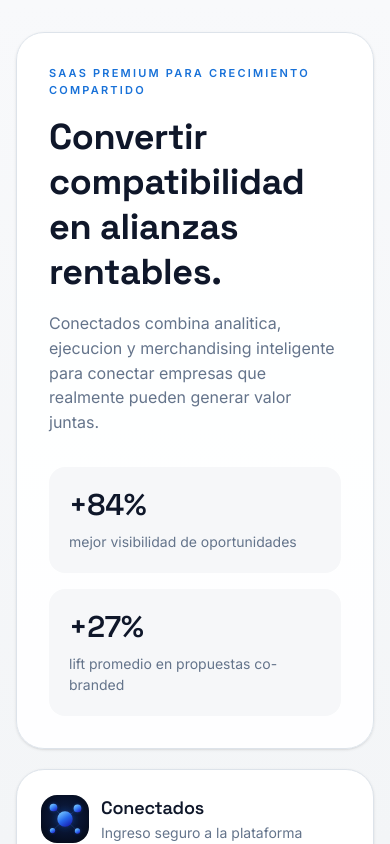
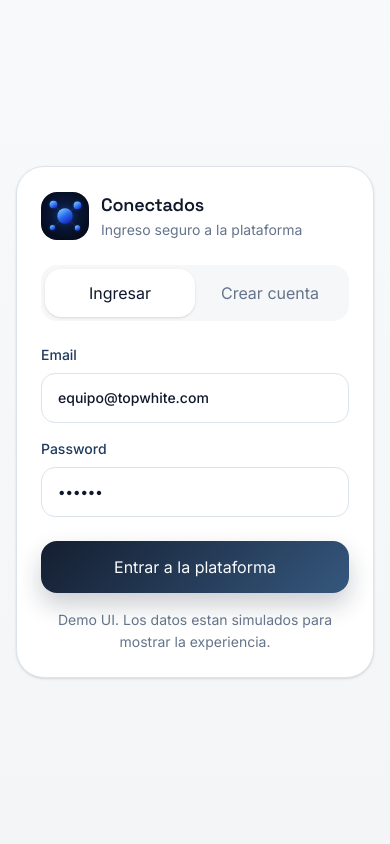
Before and after one commit to agustinorellano/Conectados-demo-1.2, a React (Vite) app: page / in a window 390 px wide. Built offline with nearby package versions, Linux system fonts and the light colour scheme; the HTML template or start-up script is replaced by a standard one.

Commit message:
fix: auth screen — remove left panel, center login card
Remove marketing copy panel (caused layout freeze on mobile).
Login card now centered, full height, single column.

Co-Authored-By: Claude Sonnet 4.6 <noreply@anthropic.com>

```diff
--- a/src/components/auth/AuthScreen.jsx
+++ b/src/components/auth/AuthScreen.jsx
@@ -4,38 +4,8 @@ function AuthScreen({ onContinue }) {
   const [mode, setMode] = useState('login');
 
   return (
-    <section className="h-screen overflow-y-auto bg-[linear-gradient(180deg,#F8F9FB_0%,#F3F5F7_100%)] px-4 py-8 sm:px-6 sm:py-10 [scrollbar-width:none]">
-      <div className="mx-auto grid min-h-[calc(100vh-4rem)] max-w-6xl gap-5 lg:grid-cols-[1.1fr_420px]">
-        <article className="flex rounded-[28px] border border-[var(--stroke)] bg-white/90 p-8 shadow-sm sm:p-10">
-          <div className="my-auto max-w-xl">
-            <p className="text-[11px] font-semibold uppercase tracking-[0.2em] text-[#1871D8]">
-              SaaS premium para crecimiento compartido
-            </p>
-            <h2 className="mt-4 text-4xl font-bold leading-tight tracking-tight text-[var(--text)]">
-              Convertir compatibilidad en alianzas rentables.
-            </h2>
-            <p className="mt-4 text-base leading-8 text-[var(--muted)]">
-              Conectados combina analitica, ejecucion y merchandising inteligente
-              para conectar empresas que realmente pueden generar valor juntas.
-            </p>
-            <div className="mt-8 grid gap-4 sm:grid-cols-2">
-              <div className="rounded-2xl bg-[#F6F7F9] p-5">
-                <strong className="text-3xl text-[var(--text)]">+84%</strong>
-                <span className="mt-2 block text-sm text-[var(--muted)]">
-                  mejor visibilidad de oportunidades
-                </span>
-              </div>
-              <div className="rounded-2xl bg-[#F6F7F9] p-5">
-                <strong className="text-3xl text-[var(--text)]">+27%</strong>
-                <span className="mt-2 block text-sm text-[var(--muted)]">
-                  lift promedio en propuestas co-branded
-                </span>
-              </div>
-            </div>
-          </div>
-        </article>
-
-        <article className="flex rounded-[28px] border border-[var(--stroke)] bg-white p-6 shadow-sm sm:p-8">
+    <section className="flex h-screen items-center justify-center overflow-y-auto bg-[linear-gradient(180deg,#F8F9FB_0%,#F3F5F7_100%)] px-4 py-8 [scrollbar-width:none]">
+        <article className="w-full max-w-[420px] rounded-[28px] border border-[var(--stroke)] bg-white p-6 shadow-sm sm:p-8">
           <div className="my-auto w-full">
             <div className="mb-6 flex items-center gap-3">
               <div className="flex h-12 w-12 items-center justify-center overflow-hidden rounded-2xl">
@@ -102,7 +72,6 @@ function AuthScreen({ onContinue }) {
             </p>
           </div>
         </article>
-      </div>
     </section>
   );
 }
```
